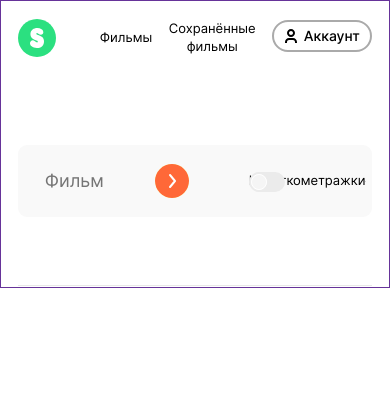
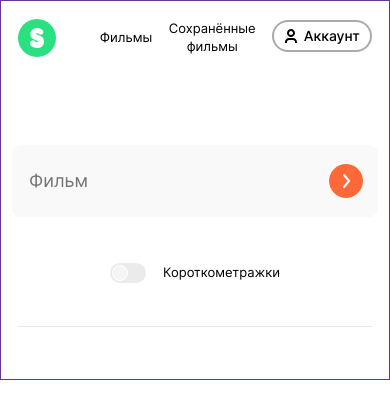
Before and after one commit to timurgain/movies-explorer-frontend, a React (Create React App) app: page / in a window 390 px wide. Shown: the top 418 px of the page. Built offline with nearby package versions, Linux system fonts and the light colour scheme.

Commit message:
feat: mobile SearchForm

```diff
--- a/src/components/Movies/SearchForm/SearchForm.css
+++ b/src/components/Movies/SearchForm/SearchForm.css
@@ -4,10 +4,7 @@
   flex-direction: row;
   align-items: center;
   justify-content: flex-start;
-  min-height: 72px;
-  background-color: rgb(249, 249, 249);
   border-radius: 9px;
-  padding: 0 30px 0 15px;
   margin: 70px 0;
 }
 
@@ -19,6 +16,19 @@
   width: 100%;
   border-bottom: 1px solid rgb(232, 232, 232);
 
+}
+
+.search__field {
+  display: flex;
+  flex-direction: row;
+  align-items: center;
+  justify-content: flex-start;
+  min-height: 72px;
+  background-color: rgb(249, 249, 249);
+  border-top-left-radius: 9px;
+  border-bottom-left-radius: 9px;
+  padding: 0 0 0 15px;
+  flex-grow: 1;
 }
 
 .search__icon {
@@ -60,7 +70,11 @@
   border: none;
   border-radius: 50%;
   cursor: pointer;
+  transition: opacity .2s linear;
+}
 
+.search__submit:hover {
+  opacity: .6;
 }
 
 .search__submit::after {
@@ -76,12 +90,16 @@
   position: relative;
   display: flex;
   flex-direction: row;
-  column-gap: 14px;
   align-items: center;
   justify-content: flex-end;
   width: 170px;
   cursor: pointer;
   margin: 0 0 0 auto;
+  min-height: 72px;
+  background-color: rgb(249, 249, 249);
+  border-top-right-radius: 9px;
+  border-bottom-right-radius: 9px;
+  padding: 0 30px 0 0;
 }
 
 .search__checkbox_type_functional {
@@ -94,10 +112,15 @@
 
 .search__checkbox_type_visible {
   position: absolute;
-  top: 0;
+  top: auto;
   left: 0;
   min-width: 36px;
   min-height: 20px;
+  transition: opacity .2s linear;
+}
+
+.search__checkbox_type_visible:hover {
+  opacity: .6;
 }
 
 .search__checkbox_type_functional ~ .search__checkbox_type_visible {
@@ -118,12 +141,44 @@
 
 @media screen and (max-width: 767px) {
 
+  .search::after {
+    top: 181px;
+  }
+
+  .search {
+    flex-wrap: wrap;
+    row-gap: 20px;
+    justify-content: center;
+  }
+
   .search__icon {
     display: none;
+  }
+
+  .search__submit {
+    margin: 0 0 0 46px;
   }
 
   .search__submit::after {
     display: none;
   }
 
+  .search__field {
+    padding: 0 15px 0;
+    border-radius: 9px;
+    width: 100%;
+  }
+
+  .search__text {
+    margin: 0;
+  }
+
+  .search__checkbox{
+    margin: 0;
+    min-height: 72px;
+    background-color: rgba(249, 249, 249, 0);
+    border-radius: 0;
+    padding: 0;
+  }
+
 }
--- a/src/components/Movies/SearchForm/SearchForm.js
+++ b/src/components/Movies/SearchForm/SearchForm.js
@@ -4,15 +4,19 @@ import searchIconPath from "../../../images/icon_search.svg";
 function SearchForm() {
   return (
     <form className="search" action="">
-      <img className="search__icon" src={searchIconPath} alt="Search icon" />
-      <input className="search__text" placeholder="Фильм" type="text" />
-      <button className="search__submit" />
+
+      <div className="search__field">
+        <img className="search__icon" src={searchIconPath} alt="Search icon" />
+        <input className="search__text" placeholder="Фильм" type="text" />
+        <button className="search__submit" />
+      </div>
 
       <label className="search__checkbox">
         <input className="search__checkbox_type_functional" type="checkbox" />
         <span className="search__checkbox_type_visible" />
         <p className="search__checkbox-label">Короткометражки</p>
       </label>
+
     </form>
   );
 }
```
